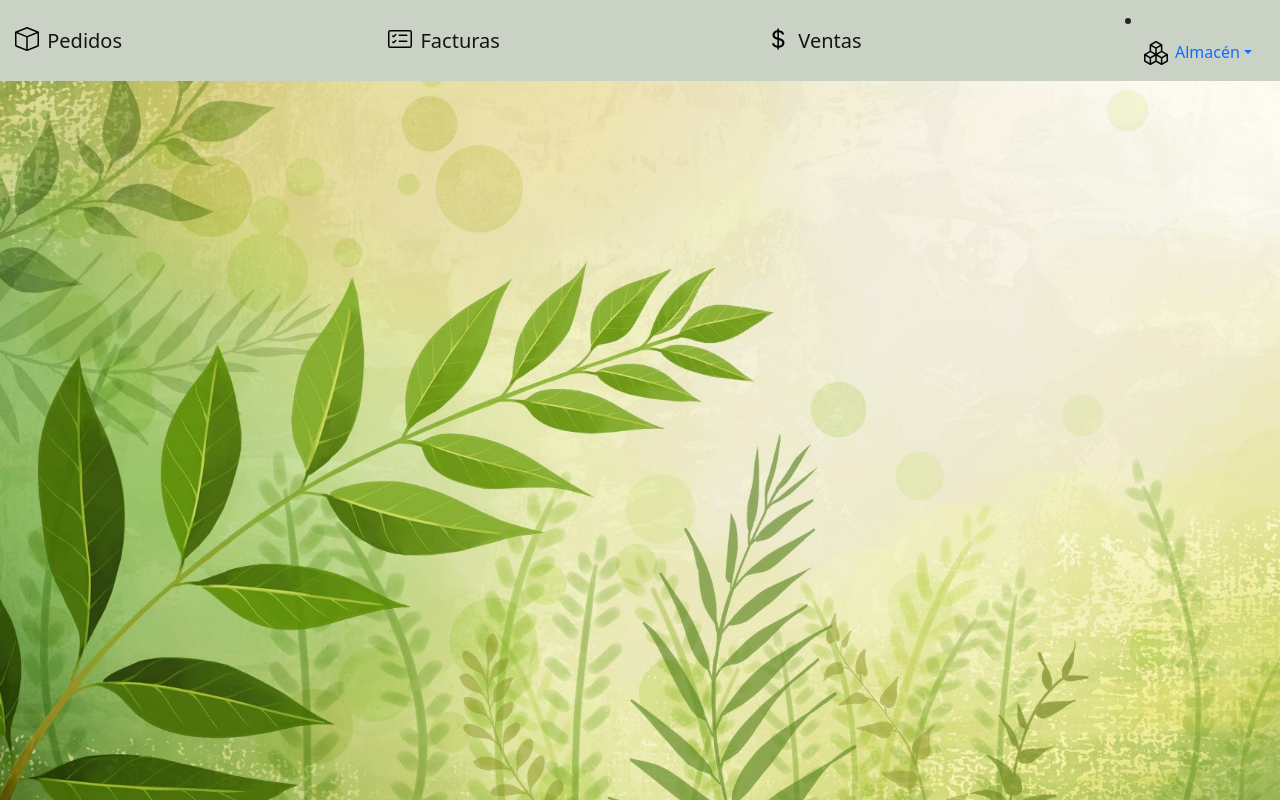
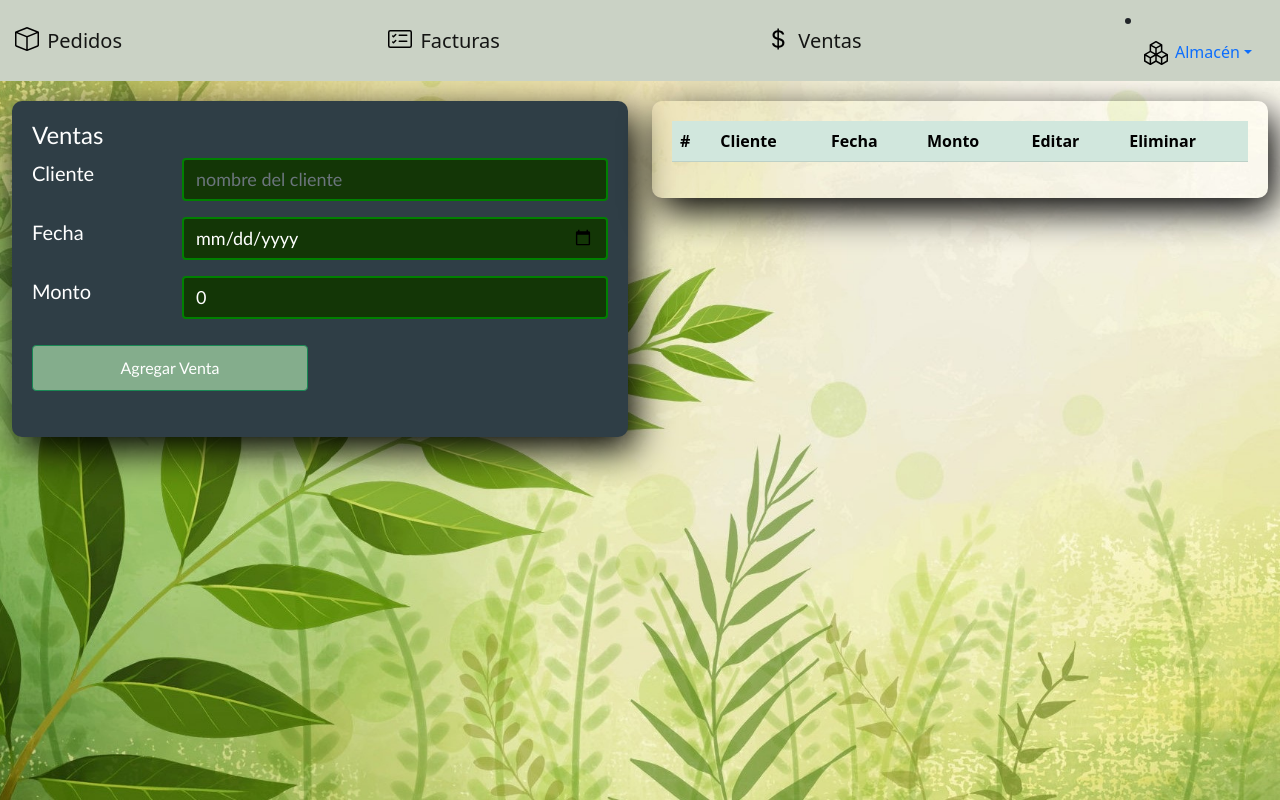
Before and after one commit to Desangrador/APS_angular, an Angular app: page /ventas in a window 1280 px wide. Before the commit this address led to /. Built offline with nearby package versions, Linux system fonts and the light colour scheme.

Commit message:
Routing-Presentacion

```diff
--- a/src/app/Interfaces.ts
+++ b/src/app/Interfaces.ts
@@ -71,3 +71,8 @@ export interface Factura2 {
     descripcion: string
     importe:string
 }
+export interface Venta {
+    cliente: string
+    fecha: string
+    monto: number
+}
--- a/src/app/app-routing.module.ts
+++ b/src/app/app-routing.module.ts
@@ -4,6 +4,7 @@ import { FacturasComponent } from './paginas/facturas/facturas.component';
 import { LotesComponent } from './paginas/lotes/lotes.component';
 import { PedidosComponent } from './paginas/pedidos/pedidos.component';
 import { ProductosComponent } from './paginas/productos/productos.component';
+import { VentasComponent } from './paginas/ventas/ventas.component';
 
 const rutas: Routes = [
   {
@@ -21,6 +22,10 @@ const rutas: Routes = [
   {
     path: 'facturas',
     component: FacturasComponent
+  },
+  {
+    path: 'ventas',
+    component: VentasComponent
   }
 ]
 @NgModule({
--- a/src/app/app.module.ts
+++ b/src/app/app.module.ts
@@ -9,6 +9,7 @@ import { ProductosComponent } from './paginas/productos/productos.component';
 import { HomeComponent } from './paginas/home/home.component';
 import { PedidosComponent } from './paginas/pedidos/pedidos.component';
 import { FacturasComponent } from './paginas/facturas/facturas.component';
+import { VentasComponent } from './paginas/ventas/ventas.component';
 
 @NgModule({
   declarations: [
@@ -17,7 +18,8 @@ import { FacturasComponent } from './paginas/facturas/facturas.component';
     ProductosComponent,
     HomeComponent,
     PedidosComponent,
-    FacturasComponent
+    FacturasComponent,
+    VentasComponent
   ],
   imports: [
     BrowserModule,
--- a/src/app/paginas/home/home.component.html
+++ b/src/app/paginas/home/home.component.html
@@ -9,7 +9,7 @@
         <img src="../assets/card-checklist.svg" alt="" width="30" height="24" class="d-inline-block align-text-top" />
         Facturas
       </a>
-      <a class="navbar-brand" routerLink="">
+      <a class="navbar-brand" routerLink="ventas">
         <img src="../assets/currency-dollar.svg" alt="" width="30" height="24" class="d-inline-block align-text-top" />
         Ventas
       </a>
--- /dev/null
+++ b/src/app/paginas/ventas/ventas.component.html
@@ -0,0 +1,66 @@
+<div class="container-fluid">
+    <div class="row">
+        <div class="col-6">
+            <div class="form-registro">
+                <h4>Ventas</h4>
+                <div class="mb-3">
+                    <div class="row">
+                        <div class="col-3"><label class="labels" for="supermercados">Cliente</label></div>
+                        <div class="col-9"><input class="form-control" type="list" list="supermercados" placeholder="nombre del cliente" [(ngModel)]="venta.cliente" /></div>
+                    </div>
+                </div>
+                <div class="mb-3">
+                    <div class="row">
+                        <div class="col-3"><label class="labels" for="fecha">Fecha</label></div>
+                        <div class="col-9"><input class="form-control" type="date" id="fecha" [(ngModel)]="venta.fecha" /></div>
+                    </div>
+                </div>
+                <div class="mb-3">
+                    <div class="row">
+                        <div class="col-3"><label class="labels" for="cantidad">Monto</label></div>
+                        <div class="col-9"><input class="form-control" type="number" id="cantidad" [(ngModel)]="venta.monto" /></div>
+                    </div>
+                </div>
+                <div class="mb-3">
+                    <div class="row">
+                        <div class="col-6"><button class="button btn btn-success" (click)="onDatos()">Agregar Venta</button></div>
+                    </div>
+                </div>
+            </div>
+        </div>
+        <div class="col-6">
+            <div class="table-list">
+                <table class="table table-success table-striped">
+                  <thead>
+                    <tr>
+                      <th scope="col">#</th>
+                      <th scope="col">Cliente</th>
+                      <th scope="col">Fecha</th>
+                      <th scope="col">Monto</th>
+                      <th scope="col">Editar</th>
+                      <th scope="col">Eliminar</th>
+                    </tr>
+                  </thead>
+                  <tbody>
+                    <tr *ngFor="let venta of ventas; index as i">
+                      <th scope=""></th>
+                      <td>{{ venta.cliente }}</td>
+                      <td>{{ venta.fecha }}</td>
+                      <td>{{ venta.monto }}</td>
+                      <td>
+                        <button class="btn btn-warning" (click)="onEdit(i)">
+                          <img src="../assets/pencil-square.svg" alt="" />
+                        </button>
+                      </td>
+                      <td>
+                        <button class="btn btn-danger" (click)="onDelete(i)">
+                          <img src="../assets/trash.svg" alt="" />
+                        </button>
+                      </td>
+                    </tr>
+                  </tbody>
+                </table>
+              </div>
+        </div>
+    </div>
+</div>
--- /dev/null
+++ b/src/app/paginas/ventas/ventas.component.ts
@@ -0,0 +1,53 @@
+import { Component, OnInit } from '@angular/core';
+import { Venta } from 'src/app/Interfaces';
+
+@Component({
+  selector: 'app-ventas',
+  templateUrl: './ventas.component.html',
+  styleUrls: [ '../../app.component.css' ]
+})
+export class VentasComponent implements OnInit {
+  constructor() { }
+  ngOnInit(): void {
+  }
+
+  public venta: Venta = this.pedidoEmpty();
+  public ventas: Venta[] = [];
+  public position: number = -1;
+
+  onDatos(): void {
+    if (this.position == -1) {
+      console.log(this.venta);
+      this.ventas.push(this.venta);
+      this.venta = this.pedidoEmpty();
+    } else {
+      let selection: Venta = this.ventas[this.position];
+      selection.cliente = this.venta.cliente;
+      selection.fecha = this.venta.fecha;
+      selection.monto = this.venta.monto;
+      this.venta = this.pedidoEmpty();
+      this.position = -1;
+    }
+  }
+
+  pedidoEmpty(): Venta {
+    return {
+      cliente: "",
+      fecha: "",
+      monto: 0
+    };
+  }
+
+  onEdit(i: number): void {
+    //this.pedido = this.pedidos[i];
+    let selection: Venta = this.ventas[i];
+    this.venta.cliente = selection.cliente;
+    this.venta.fecha = selection.fecha;
+    this.position = i;
+  }
+
+  onDelete(i: number): void {
+    this.ventas.splice(i, 1);
+    this.position = -1
+  }
+}
```
